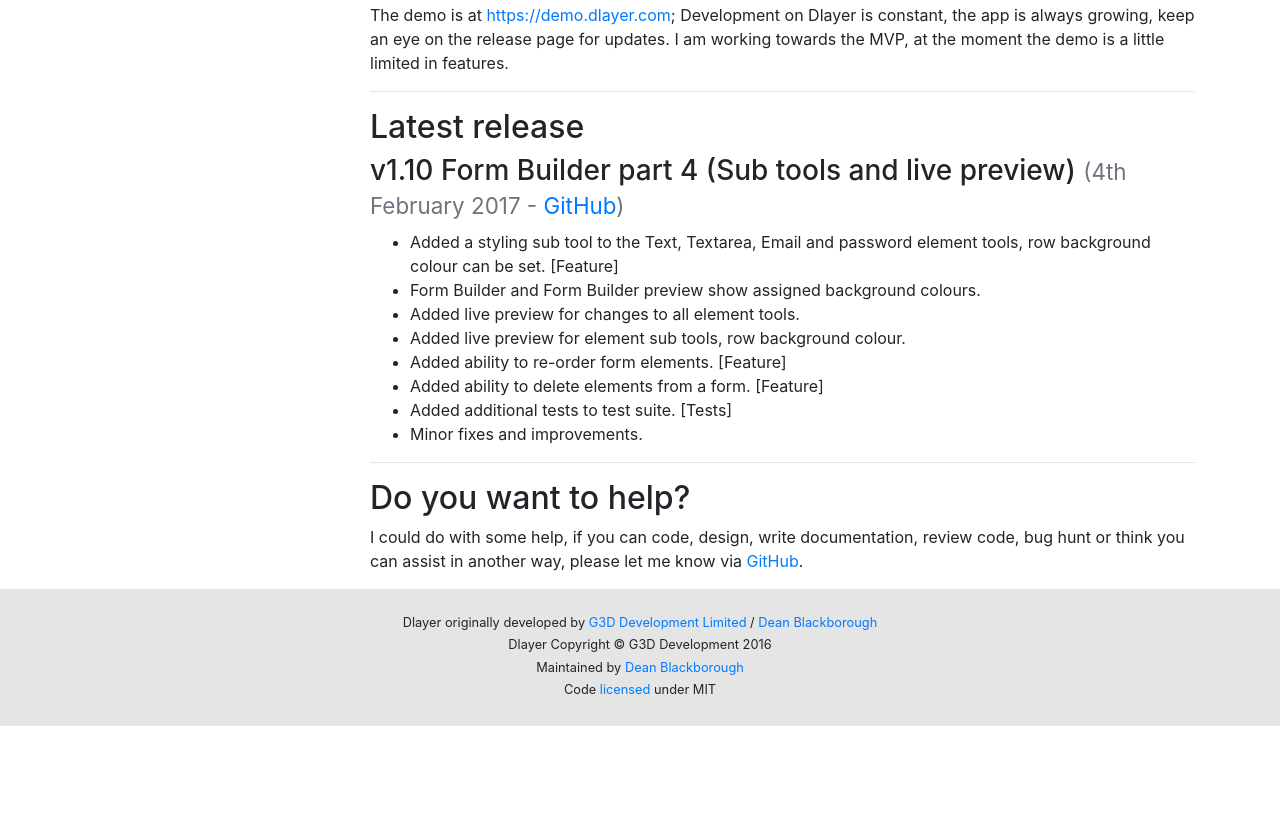
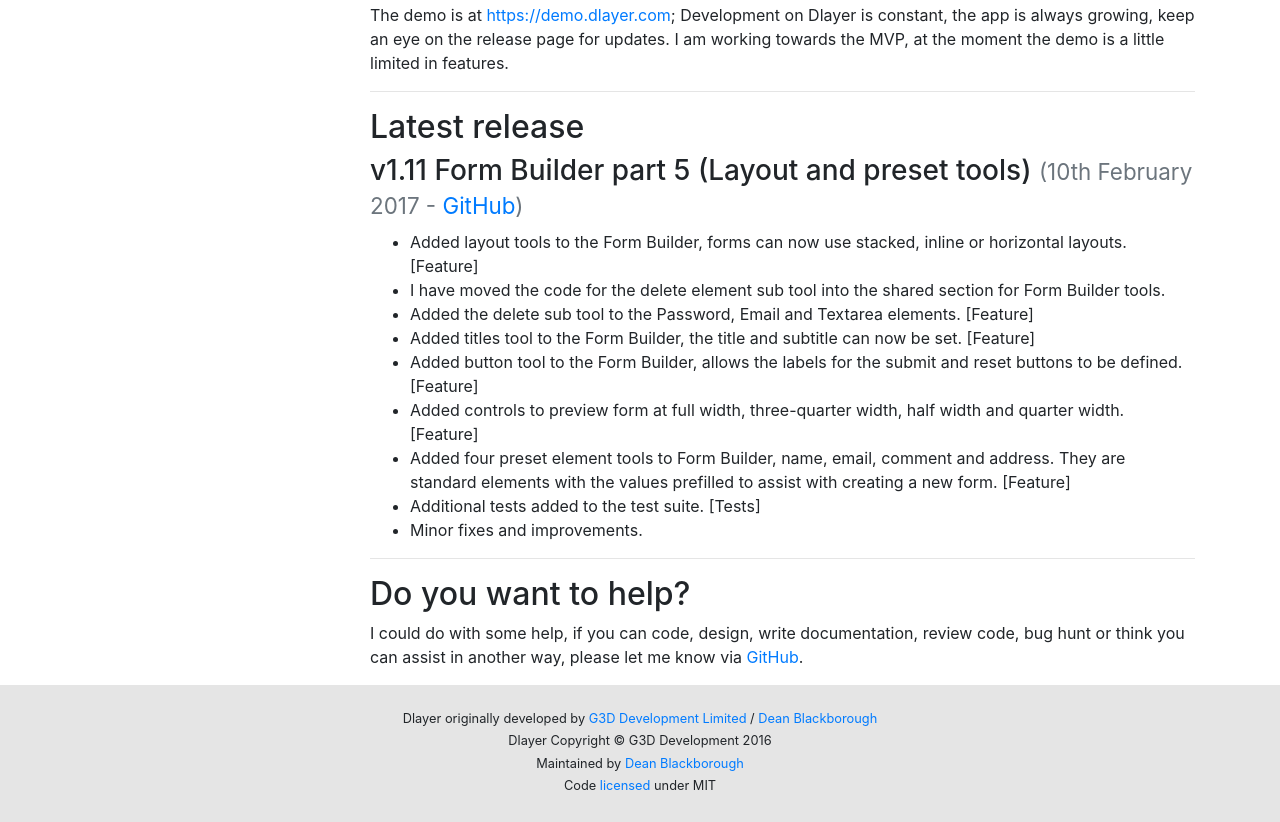
Before and after one commit to deanblackborough/site, a website: page index.html in a window 1280 px wide. Shown: the part 828-1650 px from the top of the page. Before the commit the page ends 1554 px from the top, so only its background shows below. Drawn offline with nearby package versions, Linux system fonts and the light colour scheme.

Commit message:
Release v1.11
- Added release notes for v1.11

```diff
--- a/index.html
+++ b/index.html
@@ -152,18 +152,19 @@
 
 					<h2>Latest release</h2>
 
-					<h3><span class="label label-success">v1.10</span> Form Builder part 4 (Sub tools and live preview) <small class="text-muted">(4th February 2017 - <a href="https://github.com/Dlayer/dlayer/releases/tag/v1.10">GitHub</a>)</small></h3>
+					<h3><span class="label label-success">v1.11</span> Form Builder part 5 (Layout and preset tools) <small class="text-muted">(10th February 2017 - <a href="https://github.com/Dlayer/dlayer/releases/tag/v1.11">GitHub</a>)</small></h3>
 
-					<ul>
-						<li>Added a styling sub tool to the Text, Textarea, Email and password element tools, row background colour can be set. [Feature]</li>
-						<li>Form Builder and Form Builder preview show assigned background colours.</li>
-						<li>Added live preview for changes to all element tools.</li>
-						<li>Added live preview for element sub tools, row background colour.</li>
-						<li>Added ability to re-order form elements. [Feature]</li>
-						<li>Added ability to delete elements from a form. [Feature]</li>
-						<li>Added additional tests to test suite. [Tests]</li>
-						<li>Minor fixes and improvements.</li>
-					</ul>
+                    <ul>
+	                    <li>Added layout tools to the Form Builder, forms can now use stacked, inline or horizontal layouts. [Feature]</li>
+	                    <li>I have moved the code for the delete element sub tool into the shared section for Form Builder tools.</li>
+	                    <li>Added the delete sub tool to the Password, Email and Textarea elements. [Feature]</li>
+	                    <li>Added titles tool to the Form Builder, the title and subtitle can now be set. [Feature]</li>
+	                    <li>Added button tool to the Form Builder, allows the labels for the submit and reset buttons to be defined. [Feature]</li>
+	                    <li>Added controls to preview form at full width, three-quarter width, half width and quarter width. [Feature]</li>
+	                    <li>Added four preset element tools to Form Builder, name, email, comment and address. They are standard elements with the values prefilled to assist with creating a new form. [Feature]</li>
+	                    <li>Additional tests added to the test suite. [Tests]</li>
+	                    <li>Minor fixes and improvements.</li>
+                    </ul>
 
                     <hr />
 
```
Also changed, not shown: down.html (+12 -11 lines), releases.html (+15 -1 lines).
